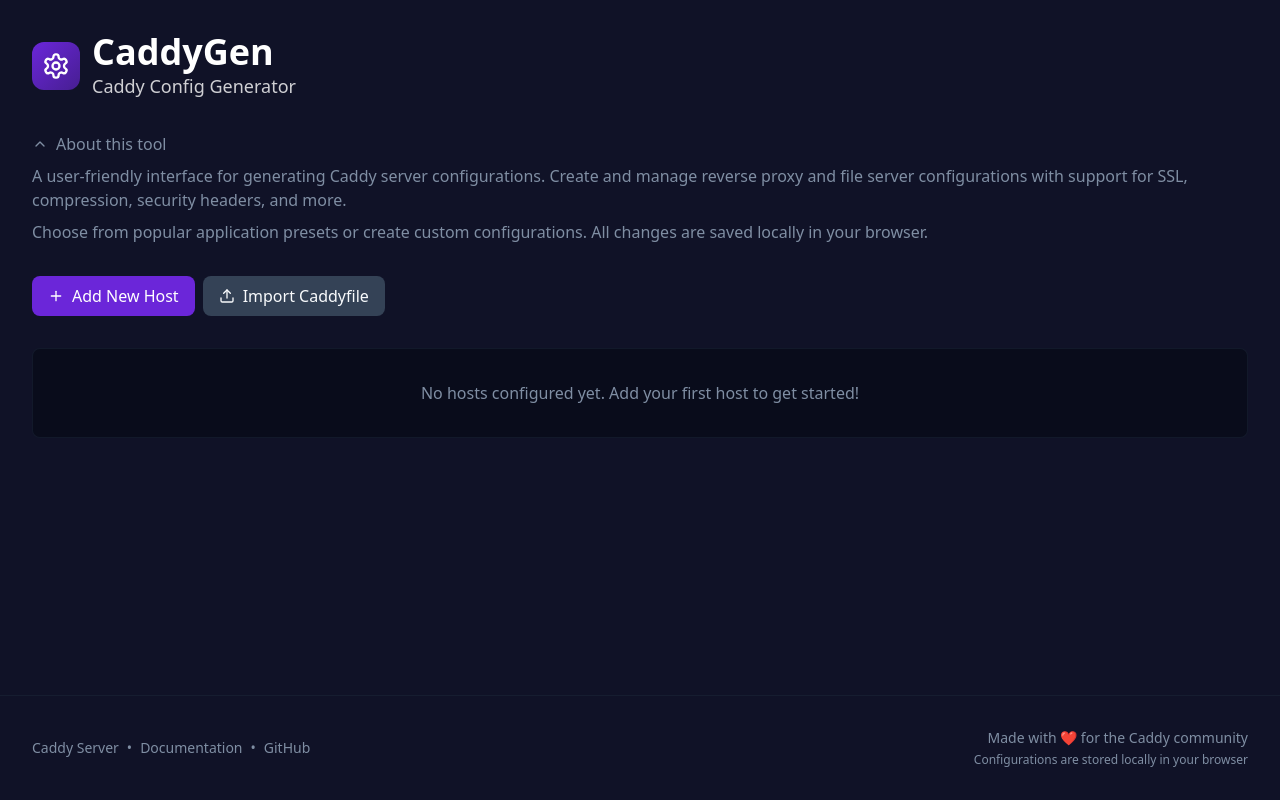
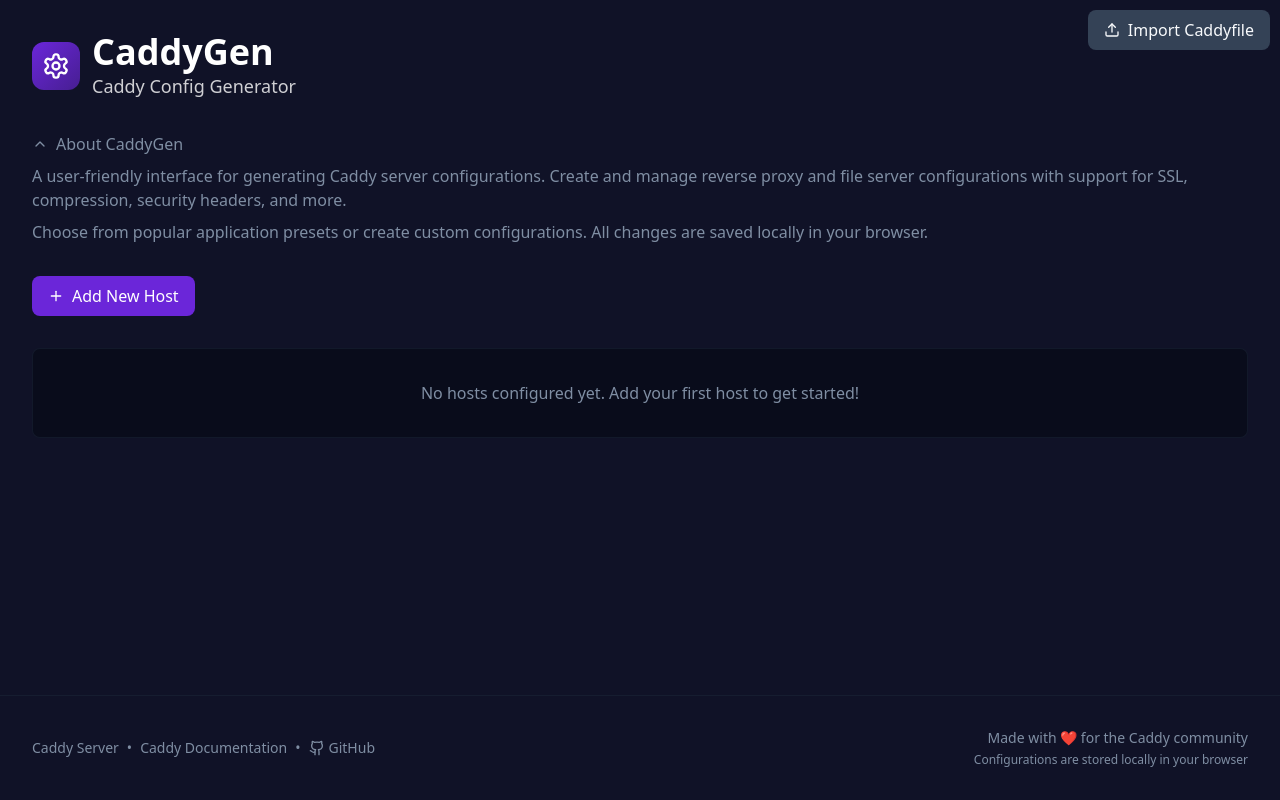
Before and after one commit to Hk-Gosuto/CaddyGen, a Vue app: page / in a window 1280 px wide. Built offline with nearby package versions, Linux system fonts and the light colour scheme.

Commit message:
merged in bolt.new changes

```diff
--- a/src/App.vue
+++ b/src/App.vue
@@ -76,13 +76,22 @@ function importHosts(newHosts: CaddyHost[]) {
       </h1>
 
       <div class="mb-8">
-        <button
-          class="flex items-center gap-2 text-muted-foreground hover:text-foreground transition-colors mb-2"
-          @click="toggleDescription"
-        >
-          <component :is="showDescription ? ChevronUp : ChevronDown" class="w-4 h-4" />
-          <span>About this tool</span>
-        </button>
+        <div class=" mb-2">
+          <button
+            @click="showImportModal = true"
+            class="absolute top-0 right-0 inline-flex items-center gap-2 bg-secondary hover:bg-secondary/90 text-secondary-foreground rounded-lg px-4 py-2 transition-colors" style="position:absolute;top:10px;right:10px;"
+          >
+            <Upload class="w-4 h-4" />
+            Import Caddyfile
+          </button>
+          <button
+            class="flex items-center gap-2 text-muted-foreground hover:text-foreground transition-colors"
+            @click="toggleDescription"
+          >
+            <component :is="showDescription ? ChevronUp : ChevronDown" class="w-4 h-4" />
+            <span>About CaddyGen</span>
+          </button>
+        </div>
         <div
           v-if="showDescription"
           class="text-muted-foreground space-y-2 animate-in fade-in slide-in-from-top-1 duration-200"
@@ -105,14 +114,6 @@ function importHosts(newHosts: CaddyHost[]) {
           >
             <Plus class="w-4 h-4" />
             Add New Host
-          </button>
-
-          <button
-            @click="showImportModal = true"
-            class="inline-flex items-center gap-2 bg-secondary hover:bg-secondary/90 text-secondary-foreground rounded-lg px-4 py-2 transition-colors"
-          >
-            <Upload class="w-4 h-4" />
-            Import Caddyfile
           </button>
         </div>
 
@@ -261,16 +262,19 @@ function importHosts(newHosts: CaddyHost[]) {
               rel="noopener noreferrer"
               class="hover:text-foreground transition-colors"
             >
-              Documentation
+              Caddy Documentation
             </a>
             <span>•</span>
             <a
-              href="https://github.com/caddyserver/caddy"
+              href="https://github.com/DeanWard/CaddyGen"
               target="_blank"
               rel="noopener noreferrer"
               class="hover:text-foreground transition-colors"
             >
-              GitHub
+              <div class="flex items-center gap-1">
+                <Github class="w-4 h-4" />
+                <span>GitHub</span>
+              </div>
             </a>
           </div>
           <div class="text-center md:text-right">
```
